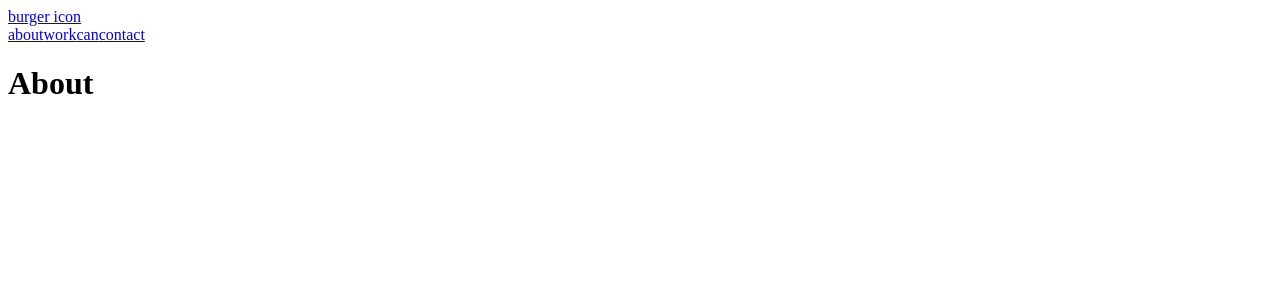
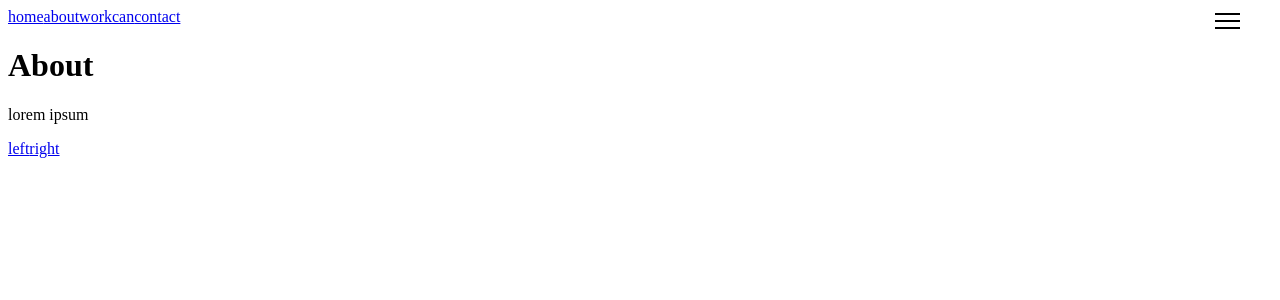
Before and after one commit to manfredmmm/manfredmmm, a Next.js app: page /about in a window 1280 px wide. Shown: the top 300 px of the page. Built offline with nearby package versions, Linux system fonts and the light colour scheme.

Commit message:
Starting with navigation behaviour

```diff
--- /dev/null
+++ b/components/header.module.css
@@ -0,0 +1,57 @@
+a.nav {
+  top: 20px;
+  right: 40px;
+  position: absolute;
+  display: block;
+  width: 25px;
+  height: 25px;
+}
+a.nav span,
+a.nav span::before,
+a.nav span::after {
+  position: absolute;
+  height: 2px;
+  width: 25px;
+  display: block;
+  background: black;
+  cursor: pointer;
+  content: '';
+  transition: all .4s ease-in-out;
+}
+a.nav span:before {
+  top: -7px;
+}
+a.nav span:after {
+  bottom: -7px;
+}
+a.active {
+  top: 20px;
+  right: 40px;
+  position: absolute;
+  display: block;
+  width: 25px;
+  height: 25px;
+}
+a.active span,
+a.active span::before,
+a.active span::after {
+  position: absolute;
+  height: 2px;
+  width: 25px;
+  display: block;
+  background: transparent;
+  cursor: pointer;
+  content: '';
+  transition: all .4s ease-in-out;
+}
+a.active span:before,
+a.active span:after {
+  top: 0;
+  background: black;
+}
+a.active span:before {
+  transform: rotate(45deg);
+}
+a.active span:after {
+  transform: rotate(-45deg);
+}
--- a/src/components/header.tsx
+++ b/components/header.tsx
@@ -1,19 +1,25 @@
 import React, { useState } from 'react'
 import Link from 'next/link'
+import styles from 'components/header.module.css';
 
 const Header = () => {
   const [show, setShow] = useState(false);
+
+  console.log(styles);
+
   return (
-    <header className="flex text-center">
-      <div className="absolute top-2 right-2 text-black">
-        <a
-          href="#"
-          onClick={() => setShow(!show)}
-        >
-          burger icon
-        </a>
-      </div>
-      <nav className={`gspace-x-4 ${show ? 'flex' : 'hidden'}`}>
+    <header className="flex text-center text-black">
+      <a
+        href="#"
+        onClick={() => setShow(!show)}
+        className={`${show ? styles.active : styles.nav }`}
+      >
+        <span></span>
+      </a>
+      <nav className={`${show ? 'flex' : 'hidden'} gspace-x-4`}>
+        <Link href="/">
+          <a className="mr-2">home</a>
+        </Link>
         <Link href="/about">
           <a className="mr-2">about</a>
         </Link>
--- a/src/components/layout.tsx
+++ b/components/layout.tsx
@@ -1,6 +1,6 @@
 import { ReactNode } from 'react'
 import Head from 'next/head'
-import Header from 'src/components/header'
+import Header from 'components/header'
 
 type LayoutProps = {
   children: ReactNode;
@@ -56,7 +56,7 @@ const Layout = ({
       />
     </Head>
     <Header />
-    <main>{children}</main>
+    <main className="p-2 h-screen text-grey-darkest">{children}</main>
   </>
 );
 
--- /dev/null
+++ b/components/navigation.tsx
@@ -0,0 +1,33 @@
+import React from 'react'
+import Link from 'next/link'
+
+type NavigationProps = {
+  prev: string;
+  next: string;
+}
+
+const Navigation = ({
+  prev,
+  next,
+}: NavigationProps) => (
+  <>
+    <Link href={prev}>
+      <a
+        href="#"
+        className={`${prev === "" ? 'hidden' : 'fixed' } top-10 left-0 w-20 h-full bg-left-black bg-no-repeat bg-center bg-contain`}
+      >
+        <span className="hidden">left</span>
+      </a>
+    </Link>
+    <Link href={next}>
+      <a
+        href="#"
+        className={`${next === "" ? 'hidden' : 'fixed' } top-10 right-0 w-20 h-full bg-right-black bg-no-repeat bg-center bg-contain`}
+      >
+        <span className="hidden">right</span>
+      </a>
+    </Link>
+  </>
+);
+
+export default Navigation;
--- a/pages/about.tsx
+++ b/pages/about.tsx
@@ -1,10 +1,19 @@
 import type { NextPage } from 'next'
-import Layout from 'src/components/layout'
+import Layout from 'components/layout'
+import Navigation from 'components/navigation'
 
 const About: NextPage = () => {
   return (
     <Layout>
-      <h1>About</h1>
+      <div className="bg-white-dark h-full">
+        <div className="flex justify-center content-center">
+          <div>
+            <h1>About</h1>
+            <p>lorem ipsum</p>
+          </div>
+        </div>
+      </div>
+      <Navigation prev="/" next="/work" />
     </Layout>
   );
 }
--- a/tailwind.config.js
+++ b/tailwind.config.js
@@ -25,6 +25,10 @@ module.exports = {
       backgroundImage: {
         'mmm-home': "url('/images/mmm.gif')",
         'mmm-about': "url('/images/manfred-background.png')",
+        'right-black': "url('/icons/right-black.svg')",
+        'right-white': "url('/icons/right-white.svg')",
+        'left-black': "url('/icons/left-black.svg')",
+        'left-white': "url('/icons/left-white.svg')",
       },
       keyframes: {
         'fade-in': {
```
Also changed, not shown: pages/can.tsx (+6 -2 lines), pages/contact.tsx (+6 -2 lines), pages/index.tsx (+6 -4 lines), pages/work.tsx (+6 -2 lines), styles/globals.css (added).
